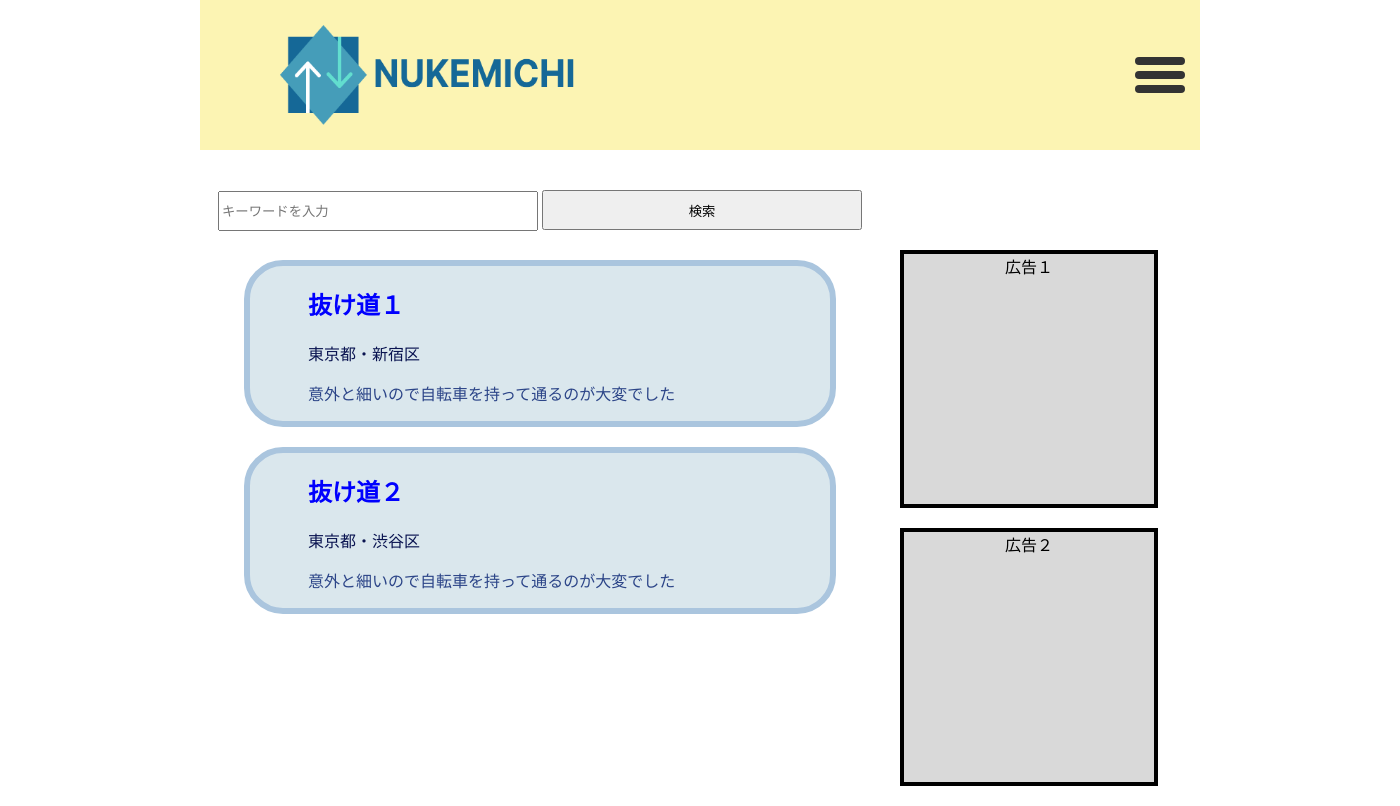
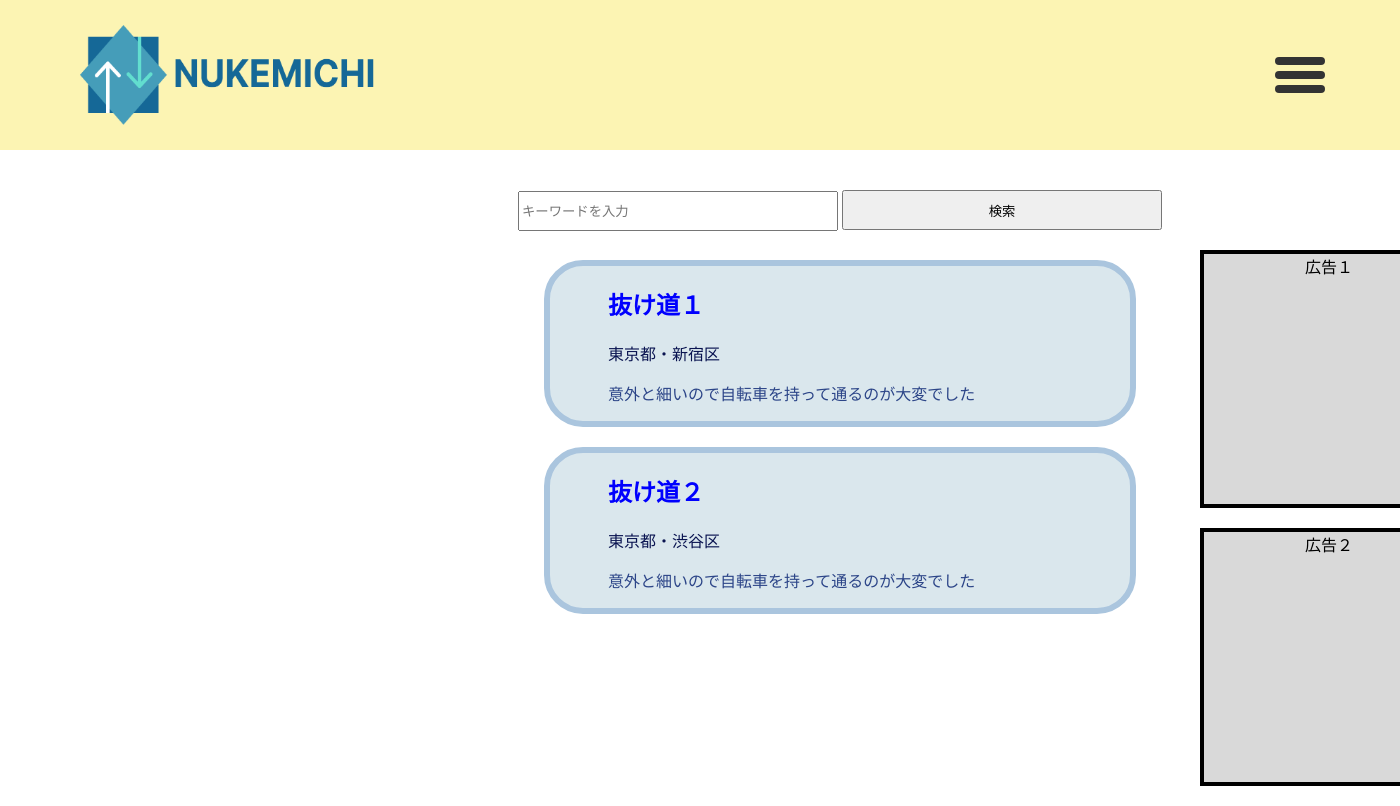
Before and after one commit to Theego99/michimaker, a PHP site: page /design/search.html in a window 1400 px wide; the page is wider, and only the part inside the window is pictured. Run offline with PHP 8.4, Linux system fonts and the light colour scheme.

Commit message:
メニュー位置修正

```diff
--- a/design/style.css
+++ b/design/style.css
@@ -1,5 +1,5 @@
 body {
-  width: 1000px;
+  width: 100%;
   margin: auto;
 }
 
@@ -46,6 +46,8 @@ li {
 }
 
 .article-wrap {
+  width: 400px;
+  margin: auto;
   display: flex;
 }
 
@@ -171,6 +173,11 @@ h1 {
   transform: rotate(-45deg);
 }
 
+
+.nav{
+  position: fixed;
+  left: 90%;
+}
 /* メニューのデザイン*/
 .nav_content {
   width: 50%;
```
